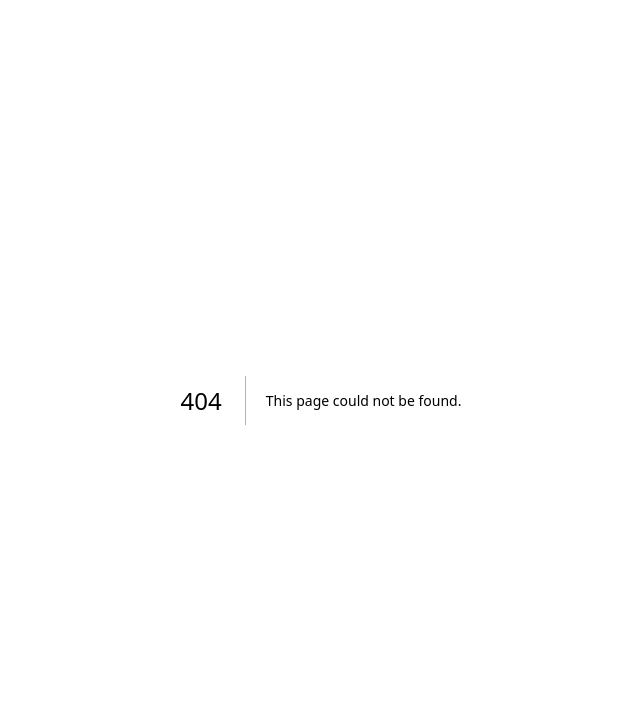
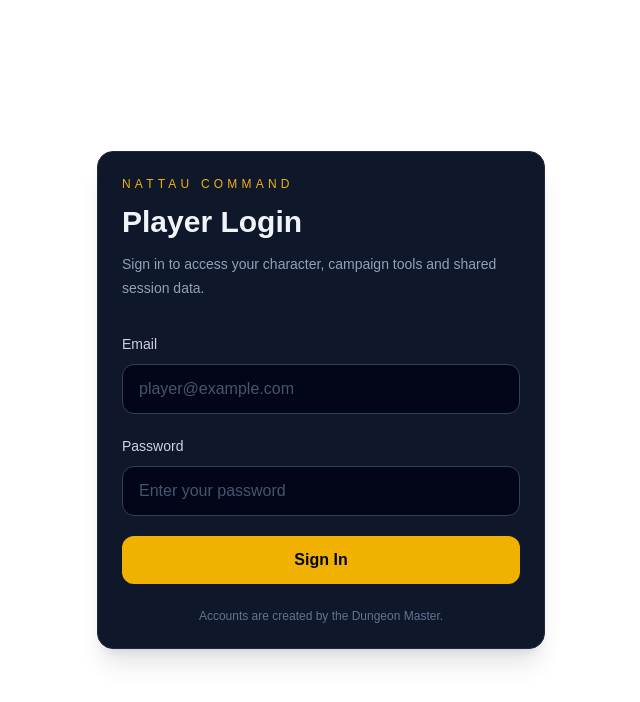
Before and after one commit to Azzimo-dnd/nattau-command, a Next.js app: page /login in a window 1280 px wide. Before the commit this address had no page. Shown: the top 702 px of the page, without its empty margins (319-959 px from the left). Built offline with nearby package versions, Linux system fonts and the light colour scheme.

Commit message:
Add Supabase authentication

```diff
--- /dev/null
+++ b/app/account/page.tsx
@@ -0,0 +1,69 @@
+import Link from "next/link";
+import { redirect } from "next/navigation";
+import { createClient } from "@/lib/supabase/server";
+import { LogoutButton } from "@/components/auth/LogoutButton";
+
+export default async function AccountPage() {
+  const supabase = await createClient();
+
+  const {
+    data: { user },
+  } = await supabase.auth.getUser();
+
+  if (!user) {
+    redirect("/login");
+  }
+
+  const { data: profile, error } = await supabase
+    .from("profiles")
+    .select("display_name, role, created_at")
+    .eq("id", user.id)
+    .single();
+
+  return (
+    <main className="mx-auto max-w-3xl px-4 py-8 text-slate-100">
+      <Link
+        href="/"
+        className="inline-flex rounded-xl border border-slate-700 bg-slate-950/70 px-4 py-2 text-sm text-slate-300 transition hover:border-yellow-600/40 hover:text-yellow-300"
+      >
+        ← Back to Command Center
+      </Link>
+
+      <section className="mt-6 rounded-2xl border border-slate-800 bg-slate-900 p-6">
+        <p className="text-xs uppercase tracking-[0.35em] text-yellow-500">
+          Player Account
+        </p>
+
+        <h1 className="mt-3 text-3xl font-bold">
+          {profile?.display_name ?? "Adventurer"}
+        </h1>
+
+        <div className="mt-6 grid gap-4 sm:grid-cols-2">
+          <div className="rounded-xl border border-slate-800 bg-slate-950/60 p-4">
+            <p className="text-sm text-slate-500">Email</p>
+            <p className="mt-2 font-medium text-slate-200">
+              {user.email}
+            </p>
+          </div>
+
+          <div className="rounded-xl border border-slate-800 bg-slate-950/60 p-4">
+            <p className="text-sm text-slate-500">Role</p>
+            <p className="mt-2 font-bold uppercase text-yellow-400">
+              {profile?.role ?? "player"}
+            </p>
+          </div>
+        </div>
+
+        {error && (
+          <div className="mt-5 rounded-xl border border-red-500/30 bg-red-500/10 p-4 text-sm text-red-300">
+            Profile could not be loaded: {error.message}
+          </div>
+        )}
+
+        <div className="mt-6">
+          <LogoutButton />
+        </div>
+      </section>
+    </main>
+  );
+}
--- /dev/null
+++ b/app/login/page.tsx
@@ -0,0 +1,121 @@
+"use client";
+
+import { FormEvent, useState } from "react";
+import { useRouter } from "next/navigation";
+import { createClient } from "@/lib/supabase/client";
+
+export default function LoginPage() {
+  const router = useRouter();
+
+  const [email, setEmail] = useState("");
+  const [password, setPassword] = useState("");
+  const [errorMessage, setErrorMessage] = useState<string | null>(null);
+  const [isSubmitting, setIsSubmitting] = useState(false);
+
+  async function handleSubmit(event: FormEvent<HTMLFormElement>) {
+    event.preventDefault();
+
+    setErrorMessage(null);
+    setIsSubmitting(true);
+
+    const supabase = createClient();
+
+    const { error } = await supabase.auth.signInWithPassword({
+      email: email.trim(),
+      password,
+    });
+
+    if (error) {
+      setErrorMessage(error.message);
+      setIsSubmitting(false);
+      return;
+    }
+
+    router.push("/account");
+    router.refresh();
+  }
+
+  return (
+    <main className="flex min-h-screen items-center justify-center px-4 py-10 text-slate-100">
+      <section className="w-full max-w-md rounded-2xl border border-slate-800 bg-slate-900 p-6 shadow-xl">
+        <div>
+          <p className="text-xs uppercase tracking-[0.35em] text-yellow-500">
+            Nattau Command
+          </p>
+
+          <h1 className="mt-3 text-3xl font-bold">
+            Player Login
+          </h1>
+
+          <p className="mt-3 text-sm leading-6 text-slate-400">
+            Sign in to access your character, campaign tools and shared session
+            data.
+          </p>
+        </div>
+
+        <form
+          onSubmit={handleSubmit}
+          className="mt-8 space-y-5"
+        >
+          <div>
+            <label
+              htmlFor="email"
+              className="text-sm font-medium text-slate-300"
+            >
+              Email
+            </label>
+
+            <input
+              id="email"
+              type="email"
+              value={email}
+              onChange={(event) => setEmail(event.target.value)}
+              required
+              autoComplete="email"
+              className="mt-2 w-full rounded-xl border border-slate-700 bg-slate-950 px-4 py-3 text-slate-100 outline-none transition placeholder:text-slate-600 focus:border-yellow-500"
+              placeholder="player@example.com"
+            />
+          </div>
+
+          <div>
+            <label
+              htmlFor="password"
+              className="text-sm font-medium text-slate-300"
+            >
+              Password
+            </label>
+
+            <input
+              id="password"
+              type="password"
+              value={password}
+              onChange={(event) => setPassword(event.target.value)}
+              required
+              autoComplete="current-password"
+              className="mt-2 w-full rounded-xl border border-slate-700 bg-slate-950 px-4 py-3 text-slate-100 outline-none transition placeholder:text-slate-600 focus:border-yellow-500"
+              placeholder="Enter your password"
+            />
+          </div>
+
+          {errorMessage && (
+            <div className="rounded-xl border border-red-500/30 bg-red-500/10 px-4 py-3 text-sm text-red-300">
+              {errorMessage}
+            </div>
+          )}
+
+          <button
+            type="submit"
+            disabled={isSubmitting}
+            className="w-full rounded-xl bg-yellow-500 px-4 py-3 font-bold text-slate-950 transition hover:bg-yellow-400 disabled:cursor-not-allowed disabled:opacity-50"
+          >
+            {isSubmitting ? "Signing in..." : "Sign In"}
+          </button>
+        </form>
+
+        <p className="mt-6 text-center text-xs text-slate-500">
+          Accounts are created by the Dungeon Master.
+        </p>
+      </section>
+    </main>
+  );
+}
--- /dev/null
+++ b/components/auth/LogoutButton.tsx
@@ -0,0 +1,37 @@
+"use client";
+
+import { useState } from "react";
+import { useRouter } from "next/navigation";
+import { createClient } from "@/lib/supabase/client";
+
+export function LogoutButton() {
+  const router = useRouter();
+  const [isSigningOut, setIsSigningOut] = useState(false);
+
+  async function handleSignOut() {
+    setIsSigningOut(true);
+
+    const supabase = createClient();
+    const { error } = await supabase.auth.signOut();
+
+    if (error) {
+      console.error("Sign out failed:", error.message);
+      setIsSigningOut(false);
+      return;
+    }
+
+    router.push("/login");
+    router.refresh();
+  }
+
+  return (
+    <button
+      type="button"
+      onClick={handleSignOut}
+      disabled={isSigningOut}
+      className="rounded-xl border border-red-500/30 bg-red-500/10 px-4 py-2 text-sm font-medium text-red-300 transition hover:bg-red-500/20 disabled:cursor-not-allowed disabled:opacity-50"
+    >
+      {isSigningOut ? "Signing out..." : "Sign Out"}
+    </button>
+  );
+}
```
